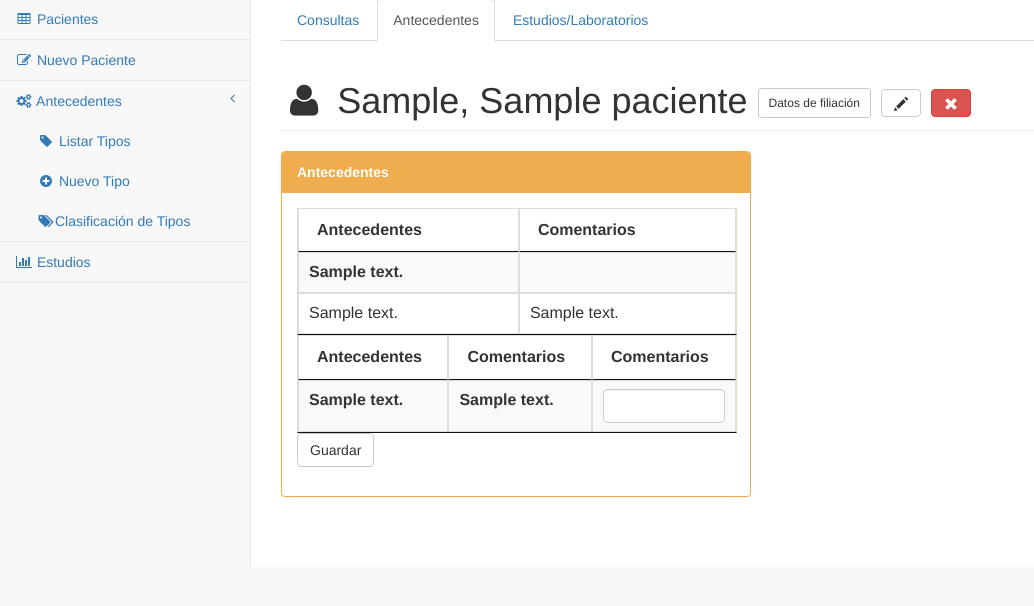
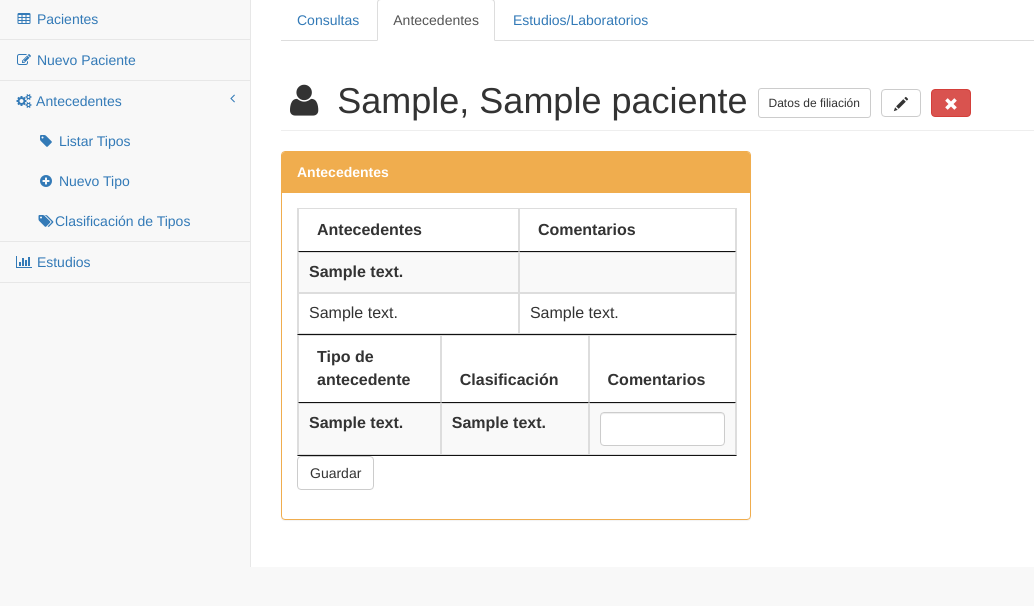
Before and after one commit to emilopez/fava, a Django app: page /paciente/1/antecedentes in a window 1280 px wide. Shown: the part 52-658 px from the top of the page, without its empty margins (0-1034 px from the left). Run offline with Django 3.2, Linux system fonts and the light colour scheme; a user stored in the database is signed in; tables that the repository leaves empty hold one stand-in row (values such as "Sample post"); parts of the project's set-up code (start-up, migrations or seed data) failed here and were passed over; some libraries are stand-ins or nearby versions.

Commit message:
nombre de columna de tabla antecedentes

```diff
--- a/hc/templates/hc/hc_antecedentes2.html
+++ b/hc/templates/hc/hc_antecedentes2.html
@@ -117,8 +117,8 @@
                         <table class="table table-striped table-bordered table-hover dataTable no-footer dtr-inline" id="dataTables-antecedentes-nuevos" role="grid" aria-describedby="dataTables-example_info" style="width: 100%;" width="100%">
                             <thead>
                                 <tr role="row">
-                                    <th style="width: 300px;">Antecedentes</th>
-                                    <th style="width: 300px;">Comentarios</th>
+                                    <th style="width: 300px;">Tipo de antecedente</th>
+                                    <th style="width: 300px;">Clasificación</th>
                                     <th style="width: 300px;">Comentarios</th>
                                 </tr>
                             </thead>
```
